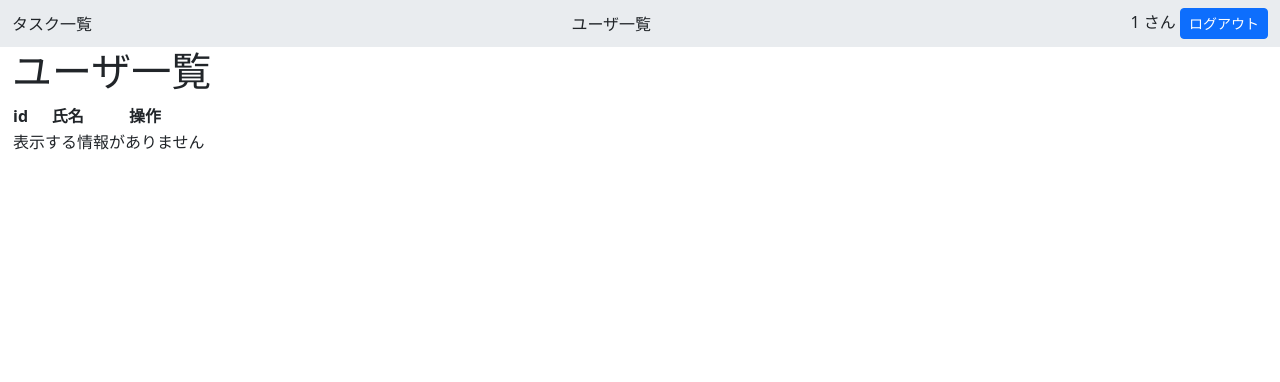
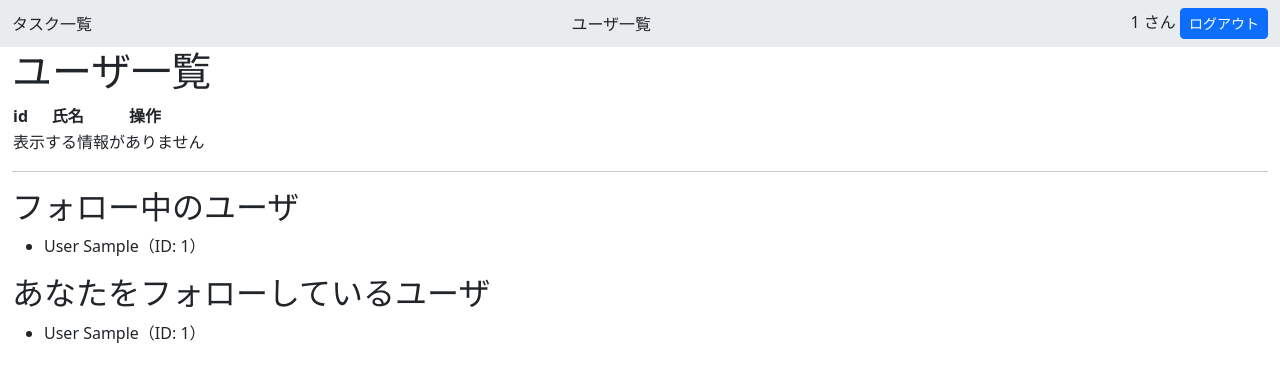
Before and after one commit to s25g2120/flask-face-app, a Flask app: page /users in a window 1280 px wide. Shown: the top 382 px of the page. Run offline with Flask 3, Linux system fonts and the light colour scheme; a user stored in the database is signed in; tables that the repository leaves empty hold one stand-in row (values such as "Sample post").

Commit message:
最新版11/18ver1

```diff
--- a/app.py
+++ b/app.py
@@ -1,7 +1,6 @@
 from flask import Flask, flash, redirect, render_template, request
 from flask_login import LoginManager, current_user, login_required, login_user, logout_user
 from flask_migrate import Migrate
-
 from models import Task, User, db
 
 app = Flask(__name__)
@@ -138,9 +137,15 @@ def delete(task_id):  # URL末尾のtask_idを引数task_idとして受け取る
 @app.route("/users")
 @login_required
 def users():
-    users = User.query.all()
-    users.remove(current_user)  # 自身を除く
-    return render_template("users.html", users=users)
+    users = User.query.filter(User.id != current_user.id).all()  # 自分以外のユーザ一覧
+    followees = current_user.followees  # 自分がフォローしているユーザ
+    followers = current_user.followers  # 自分をフォローしているユーザ
+    return render_template(
+        "users.html",
+        users=users,
+        followees=followees,
+        followers=followers,
+    )
 
 
 @app.route("/follow/<string:user_id>")
--- a/models.py
+++ b/models.py
@@ -42,8 +42,8 @@ class User(UserMixin, db.Model):
         secondary=follows,
         primaryjoin=(follows.c.follower_id == id),
         secondaryjoin=(follows.c.followee_id == id),
-        backref=db.backref("followers"),
-        lazy=True,
+        backref=db.backref("followers", lazy="dynamic"),  # ← lazy="dynamic" を追加
+        lazy="dynamic",
     )
     created_at = db.Column(db.DateTime, nullable=False, default=datetime.now)  # 作成日時
 
--- a/templates/users.html
+++ b/templates/users.html
@@ -10,25 +10,44 @@
         </tr>
     </thead>
     <tbody>
-        {% for user in users: %}
+        {% for user in users %}
         <tr>
             <td>{{ user.id }}</td>
-            <td>{{ user.lastname }} {{ user.firstname}}</td>
-            {% if current_user in user.followers %}
+            <td>{{ user.lastname }} {{ user.firstname }}</td>
             <td>
-                <a href="/unfollow/{{ user.id }}">フォロー解除</a>
+                {% set follower_list = user.followers.all() if user.followers.all is defined else user.followers %}
+                {% if current_user in follower_list %}
+                    <a href="/unfollow/{{ user.id }}">フォロー解除</a>
+                {% else %}
+                    <a href="/follow/{{ user.id }}">フォローする</a>
+                {% endif %}
             </td>
-            {% else: %}
-            <td>
-                <a href="/follow/{{ user.id }}">フォローする</a>
-            </td>
-            {% endif %}
         </tr>
-        {% else: %}
+        {% else %}
         <tr>
             <td colspan="3">表示する情報がありません</td>
         </tr>
         {% endfor %}
     </tbody>
 </table>
+
+<hr>
+
+<h2>フォロー中のユーザ</h2>
+<ul>
+    {% for user in followees %}
+        <li>{{ user.lastname }} {{ user.firstname }}（ID: {{ user.id }}）</li>
+    {% else %}
+        <li>フォローしているユーザはいません</li>
+    {% endfor %}
+</ul>
+
+<h2>あなたをフォローしているユーザ</h2>
+<ul>
+    {% for user in followers %}
+        <li>{{ user.lastname }} {{ user.firstname }}（ID: {{ user.id }}）</li>
+    {% else %}
+        <li>フォロワーはいません</li>
+    {% endfor %}
+</ul>
 {% endblock content %}
```
